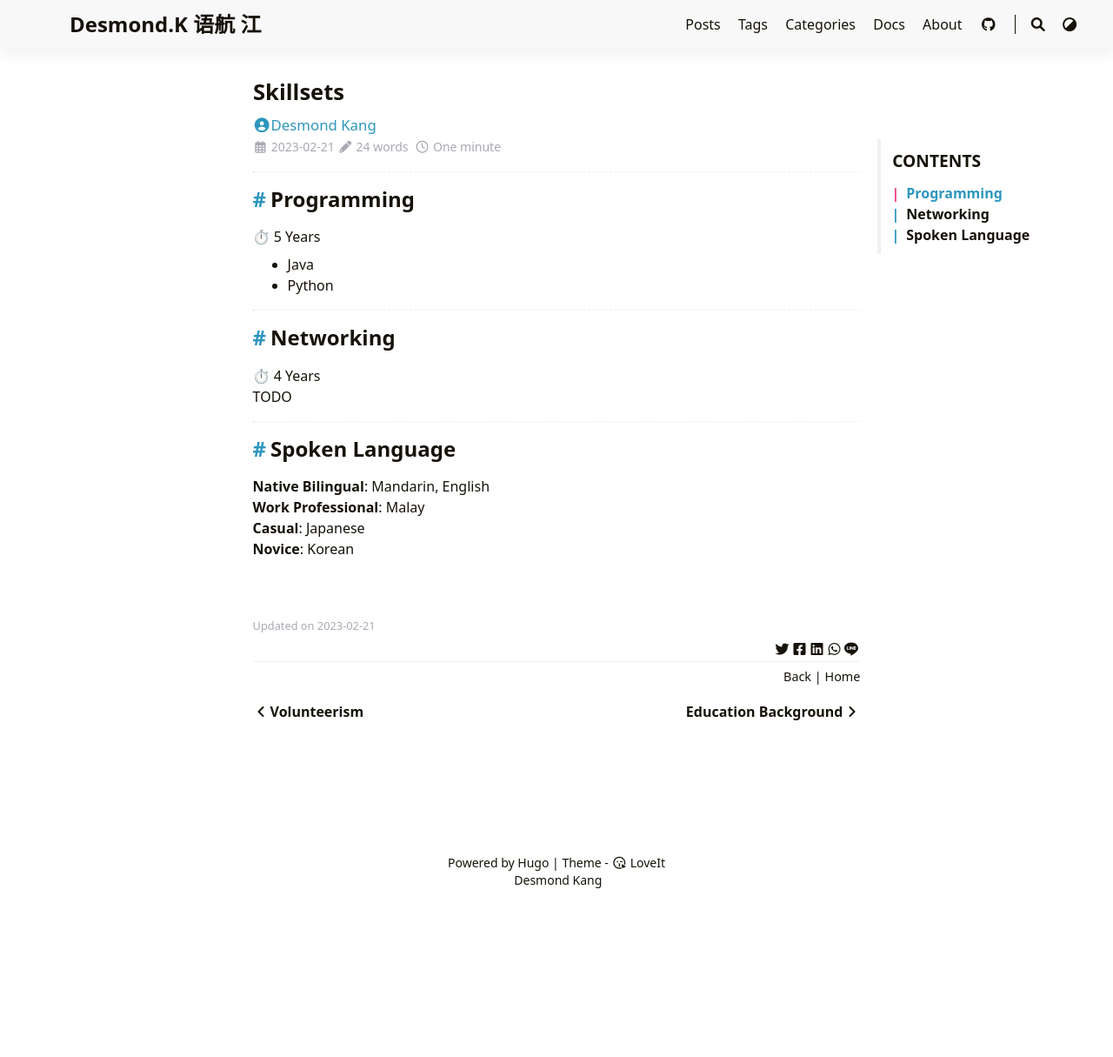
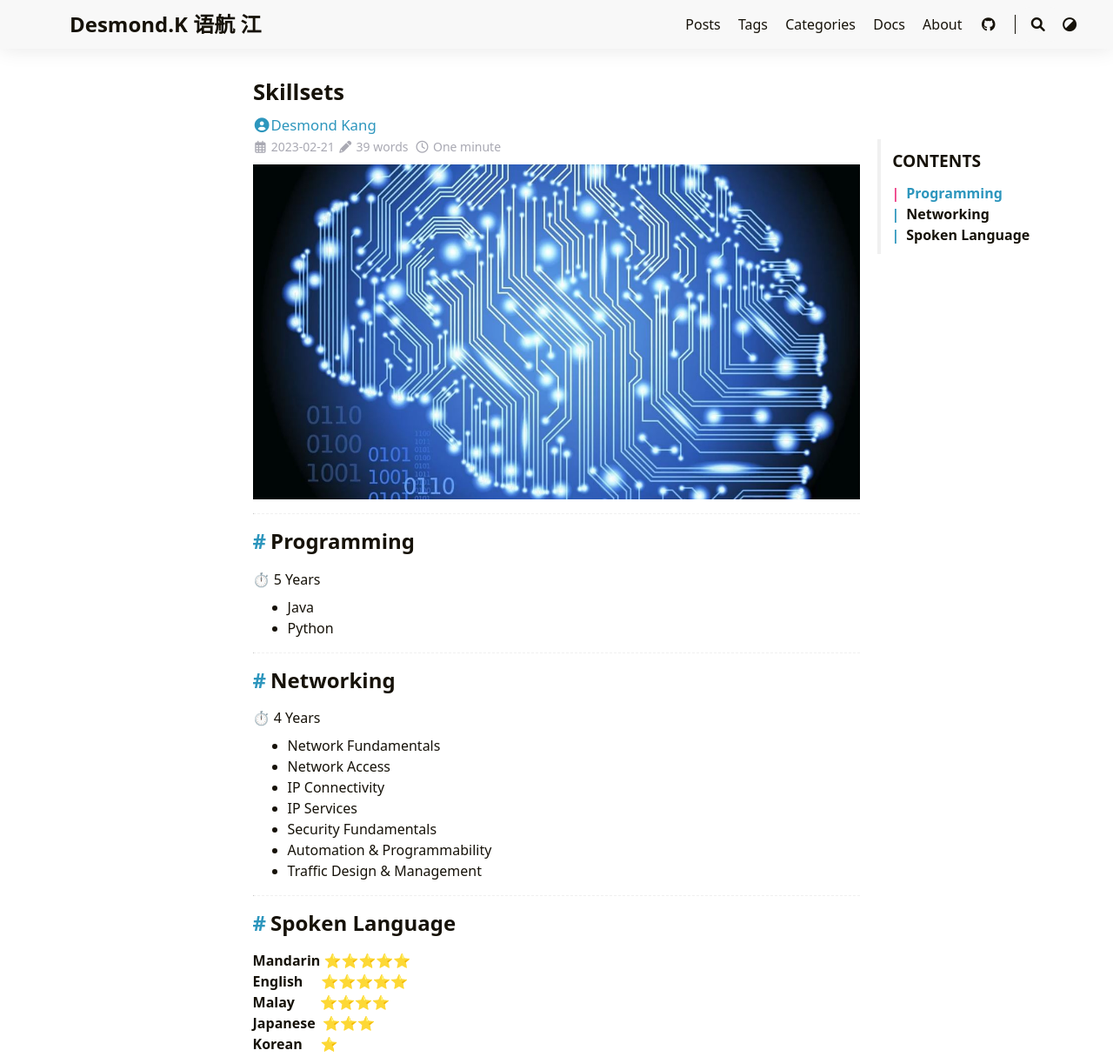
Before and after one commit to desmondkang/desmondkang.github.io, a plain HTML site: page skillsets/index.html in a window 1280 px wide. Shown: the top 1215 px of the page at 87% size. Before the commit the page ends 1030 px from the top, so only its background shows below. Drawn offline with Linux system fonts and the light colour scheme.

Commit message:
Second Commit

```diff
--- a/skillsets/index.html
+++ b/skillsets/index.html
@@ -7,12 +7,11 @@
         <title>Skillsets - Desmond Kang&#39;s Profile</title><meta name="Description" content="Discover my Skills"><meta property="og:title" content="Skillsets" />
 <meta property="og:description" content="Discover my Skills" />
 <meta property="og:type" content="article" />
-<meta property="og:url" content="https://desmondkang.github.io/skillsets/" /><meta property="og:image" content="https://desmondkang.github.io/logo.png"/><meta property="article:section" content="posts" />
+<meta property="og:url" content="https://desmondkang.github.io/skillsets/" /><meta property="og:image" content="https://desmondkang.github.io/skillsets/featured-image.jpg"/><meta property="article:section" content="posts" />
 <meta property="article:published_time" content="2023-02-21T11:35:28+08:00" />
 <meta property="article:modified_time" content="2023-02-21T11:49:14+08:00" /><meta property="og:site_name" content="Desmond Kang" />
 <meta name="twitter:card" content="summary_large_image"/>
-<meta name="twitter:image" content="https://desmondkang.github.io/logo.png"/>
-
+<meta name="twitter:image" content="https://desmondkang.github.io/skillsets/featured-image.jpg"/>
 <meta name="twitter:title" content="Skillsets"/>
 <meta name="twitter:description" content="Discover my Skills"/>
 <meta name="application-name" content="Desmond Kang">
@@ -29,7 +28,12 @@
         "mainEntityOfPage": {
             "@type": "WebPage",
             "@id": "https:\/\/desmondkang.github.io\/skillsets\/"
-        },"genre": "posts","wordcount":  24 ,
+        },"image": [{
+                            "@type": "ImageObject",
+                            "url": "https:\/\/desmondkang.github.io\/skillsets\/featured-image.jpg",
+                            "width":  1215 ,
+                            "height":  670
+                        }],"genre": "posts","wordcount":  39 ,
         "url": "https:\/\/desmondkang.github.io\/skillsets\/","datePublished": "2023-02-21T11:35:28+08:00","dateModified": "2023-02-21T11:49:14+08:00","license": "This work is licensed under a Creative Commons Attribution-NonCommercial 4.0 International License.","publisher": {
             "@type": "Organization",
             "name": "Desmond Kang","logo": {
@@ -108,9 +112,16 @@
             <div class="toc-content" id="toc-content-auto"></div>
         </div><article class="page single"><h1 class="single-title animate__animated animate__flipInX">Skillsets</h1><div class="post-meta">
             <div class="post-meta-line"><span class="post-author"><a href="/" title="Author" rel="author" class="author"><i class="fas fa-user-circle fa-fw" aria-hidden="true"></i>Desmond Kang</a></span></div>
-            <div class="post-meta-line"><i class="far fa-calendar-alt fa-fw" aria-hidden="true"></i>&nbsp;<time datetime="2023-02-21">2023-02-21</time>&nbsp;<i class="fas fa-pencil-alt fa-fw" aria-hidden="true"></i>&nbsp;24 words&nbsp;
+            <div class="post-meta-line"><i class="far fa-calendar-alt fa-fw" aria-hidden="true"></i>&nbsp;<time datetime="2023-02-21">2023-02-21</time>&nbsp;<i class="fas fa-pencil-alt fa-fw" aria-hidden="true"></i>&nbsp;39 words&nbsp;
                 <i class="far fa-clock fa-fw" aria-hidden="true"></i>&nbsp;One minute&nbsp;</div>
-        </div><div class="details toc" id="toc-static"  data-kept="">
+        </div><div class="featured-image"><img
+        class="lazyload"
+        src="/svg/loading.min.svg"
+        data-src="/skillsets/featured-image.jpg"
+        data-srcset="/skillsets/featured-image.jpg, /skillsets/featured-image.jpg 1.5x, /skillsets/featured-image.jpg 2x"
+        data-sizes="auto"
+        alt="/skillsets/featured-image.jpg"
+        title="Discover my Skills" /></div><div class="details toc" id="toc-static"  data-kept="">
                 <div class="details-summary toc-title">
                     <span>Contents</span>
                     <span><i class="details-icon fas fa-angle-right" aria-hidden="true"></i></span>
@@ -131,14 +142,23 @@
 </ul>
 <hr>
 <h2 id="networking"><strong>Networking</strong></h2>
-<p>⏱️ 4 Years<br>
-TODO</p>
+<p>⏱️ 4 Years</p>
+<ul>
+<li>Network Fundamentals</li>
+<li>Network Access</li>
+<li>IP Connectivity</li>
+<li>IP Services</li>
+<li>Security Fundamentals</li>
+<li>Automation &amp; Programmability</li>
+<li>Traffic Design &amp; Management</li>
+</ul>
 <hr>
 <h2 id="spoken-language"><strong>Spoken Language</strong></h2>
-<p><strong>Native Bilingual</strong>: Mandarin, English<br>
-<strong>Work Professional</strong>: Malay<br>
-<strong>Casual</strong>: Japanese<br>
-<strong>Novice</strong>: Korean</p></div><div class="post-footer" id="post-footer">
+<p><strong>Mandarin</strong>  ⭐⭐⭐⭐⭐<br>
+<strong>English</strong>       ⭐⭐⭐⭐⭐<br>
+<strong>Malay</strong>           ⭐⭐⭐⭐<br>
+<strong>Japanese</strong>   ⭐⭐⭐<br>
+<strong>Korean</strong>        ⭐</p></div><div class="post-footer" id="post-footer">
     <div class="post-info">
         <div class="post-info-line">
             <div class="post-info-mod">
```
Also changed, not shown: achievement-and-awards/index.html (+1 -1 lines), index.html (+10 -1 lines), index.json (+1 -1 lines), achievement-and-awards/APJC.png, skillsets/featured-image.jpg (added), 1 other file.
